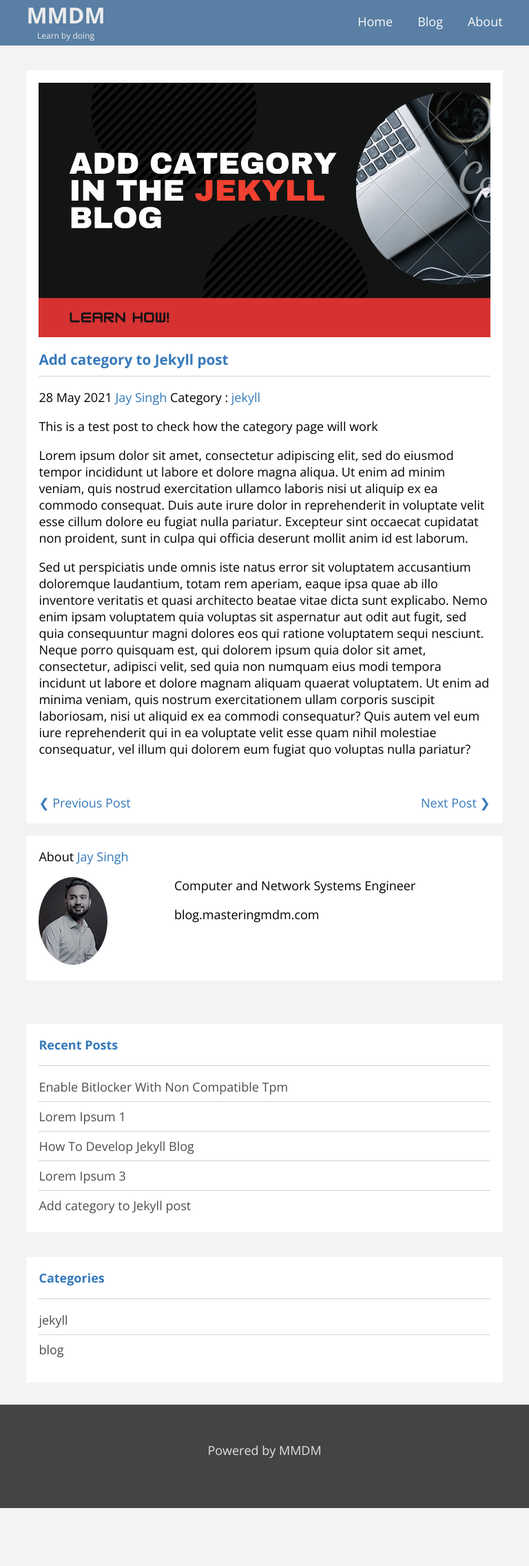
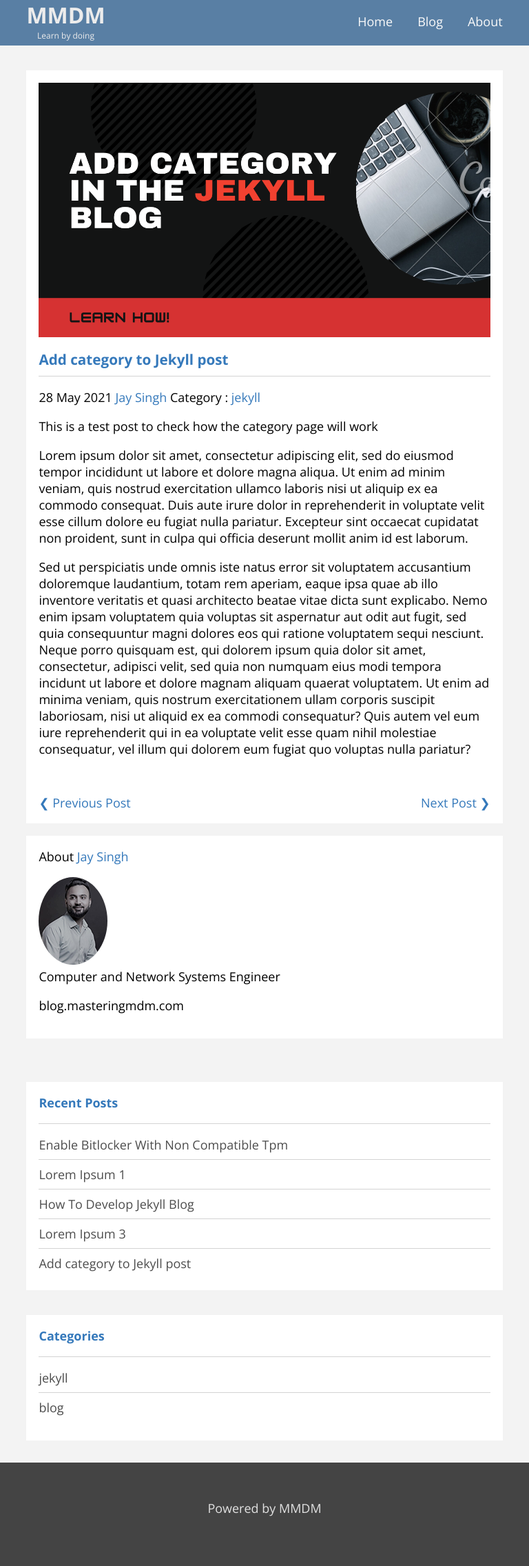
Before and after one commit to jays1ngh/jays1ngh.github.io, a Jekyll site: the page built from _posts/2021-06-11-Add-Category-In-Jekyll.md, in a window 768 px wide. Shown: the whole page at 69% size. Built offline with Jekyll 4.4.1, drawn with Linux system fonts in a browser that asks for light colours; before the commit the page ends 2187 px from its top, so only the background shows below that.

Commit message:
updated files

```diff
--- a/_sass/main.scss
+++ b/_sass/main.scss
@@ -572,6 +572,20 @@
     margin-bottom: 1em;
     }
 
+    .author-info-detailed {
+      flex-direction: column;
+      justify-content: center;
+    }
+
+    .post-author-media {
+      width: 100%;
+      align-items: center;
+    }
+
+    .author-info-brief {
+      width: 100%;
+    }
+
 }
 
 @media (min-width: 900px) {
```
